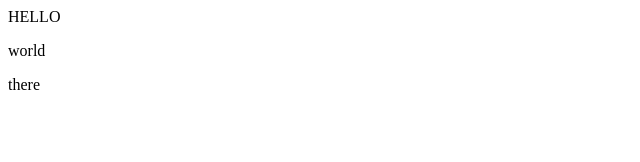
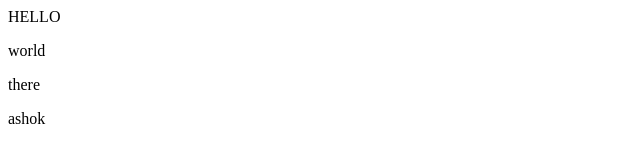
Before and after one commit to Ritu1969/Demo-2, a plain HTML site: page index.html in a window 1280 px wide. Shown: the full height of the page, 0-640 px from the left. Drawn offline with Linux system fonts and the light colour scheme.

Commit message:
trying to learn undo a commit

```diff
--- a/index.html
+++ b/index.html
@@ -1,3 +1,4 @@
 <div>HELLO</div>
 <p>world</p>
 <p>there</p>
+<p>ashok</p>
```
Also changed, not shown: about_myself.txt.
